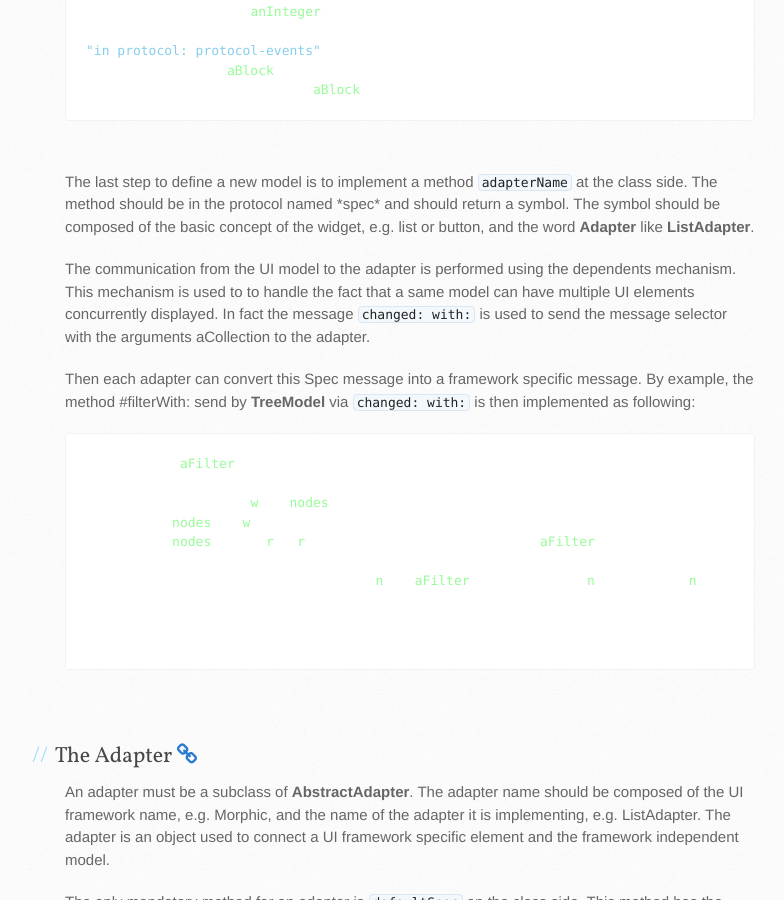
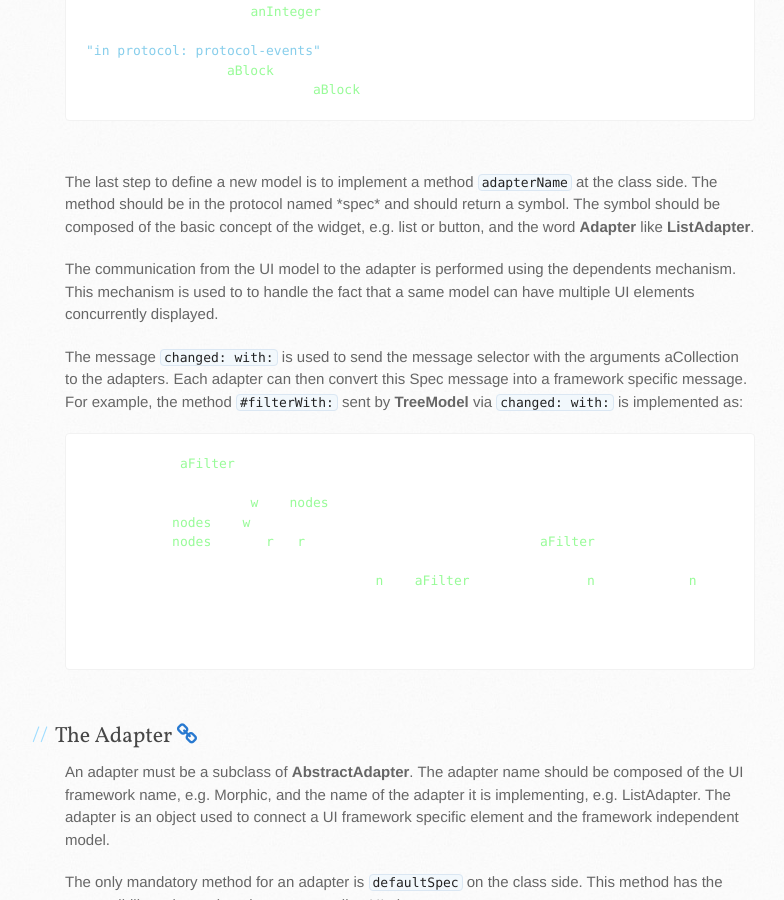
Before and after one commit to spec-framework/website, a Jekyll site: the page built from docs/own-model.md, in a window 1280 px wide and 900 px high, scrolled down 1693 px. Shown: the whole window, without its empty margins (105-889 px from the left). Built offline with Jekyll 4.4.1, drawn with Linux system fonts in a browser that asks for light colours; Markdown is read by kramdown in place of the engine named in the settings; some of the changed text lies outside the part shown.

Commit message:
Pass on english thx Johan

```diff
--- a/docs/own-model.md
+++ b/docs/own-model.md
@@ -98,13 +98,10 @@ The symbol should be composed of the basic concept of the widget, e.g. list or b
 
 <p>The communication from the UI model to the adapter is performed using the dependents mechanism.
 This mechanism is used to to handle the fact that a same model can have multiple UI elements concurrently displayed.
-In fact the message
-<code>changed: with:</code> is used to send the message
-<emph>selector</emph> with the arguments
-<emph>aCollection</emph> to the adapter.</p>
 
-<p>Then each adapter can convert this <emph>Spec</emph> message into a framework specific message.
-By example, the method #filterWith: send by <strong>TreeModel</strong> via <code>changed: with:</code> is then implemented as following:</p>
+<p>The message <code>changed: with:</code> is used to send the message <emph>selector</emph> with the arguments <emph>aCollection</emph> to the adapters.
+Each adapter can then convert this <emph>Spec</emph> message into a framework specific message.
+For example, the method <code>#filterWith:</code> sent by <strong>TreeModel</strong> via <code>changed: with:</code> is implemented as:
 
 {% highlight smalltalk %}
 filterWith: aFilter
@@ -234,9 +231,9 @@ initializeBindings
            yourself
 {% endhighlight %}
 
-<p>Then each framework specific adapters set should define its own binding.
+<p>Each framework specific adapters set should define its own binding.
 To implement a new binding, a subclass of <strong>SpecAdapterBindings</strong> must be defined that overrides the method <code>initializeBindings</code>.
-This method will now binds <emph>Spec</emph> adapter names with framework specific adapter class names.
+This method must binds <emph>Spec</emph> adapter names with framework specific adapter class names.
 The following example shows how the morphic binding implements the method <code>initializeBindings</code>.</p>
 
 {% highlight smalltalk %}
```
Also changed, not shown: other parts of docs/own-model.md (+2 -2 lines), docs/dynamic.md (+1 -2 lines).
